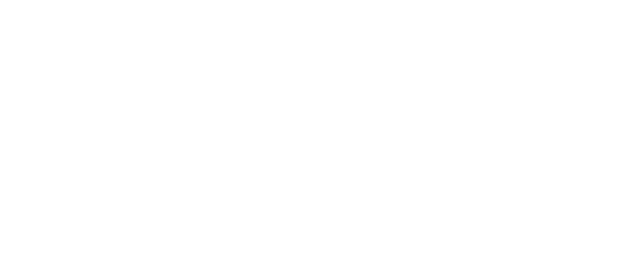
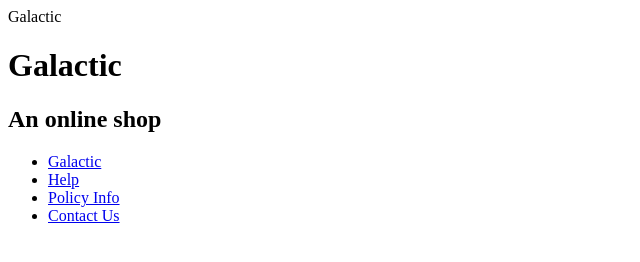
Before and after one commit to HusnainMasood/WebDesign-Engineering, a plain HTML site: page Final/index.html in a window 1280 px wide. Shown: the whole page, without its empty margins (0-640 px from the left). Drawn offline with Linux system fonts and the light colour scheme.

Commit message:
Update index.html

```diff
--- a/Final/index.html
+++ b/Final/index.html
@@ -1,3 +1,25 @@
 <!DOCTYPE html>
 <html>
+
+<head>
+
+  <meta charset="utf-8>
+  <title> Galactic </title>
+  <link href="styles.css" rel="stylesheet" type"text/css">
+
+</head>
+
+<body>
+
+<h1> Galactic </h1>
+<h2> An online shop </h2>
+
+<ul>
+<li><a href="index.html" title="Work">Galactic</a></li>
+<li><a href="About.html" title="About">Help</a></li>
+<li><a href="Experience.html" title="Experience">Policy Info</a></li>
+<li><a href="Contact.html" title="Contact">Contact Us</a></li>
+</ul>
+
+</body>
 </html>
```
